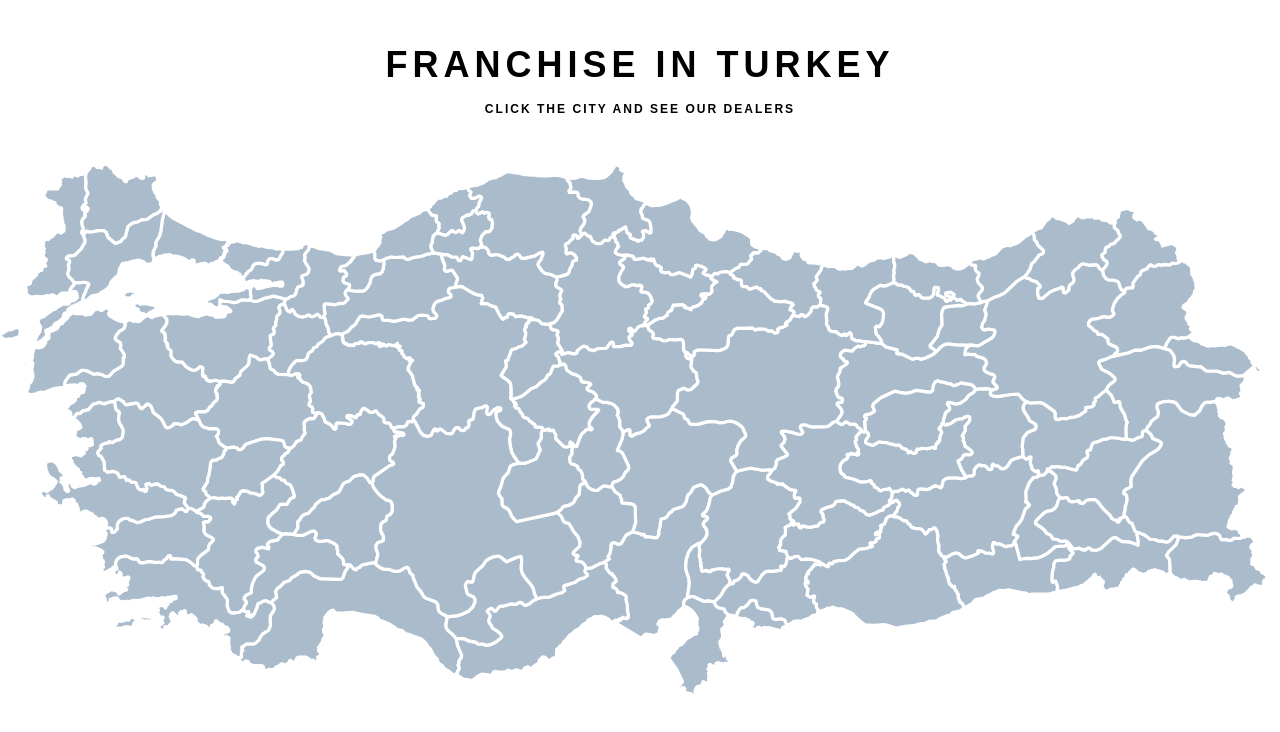
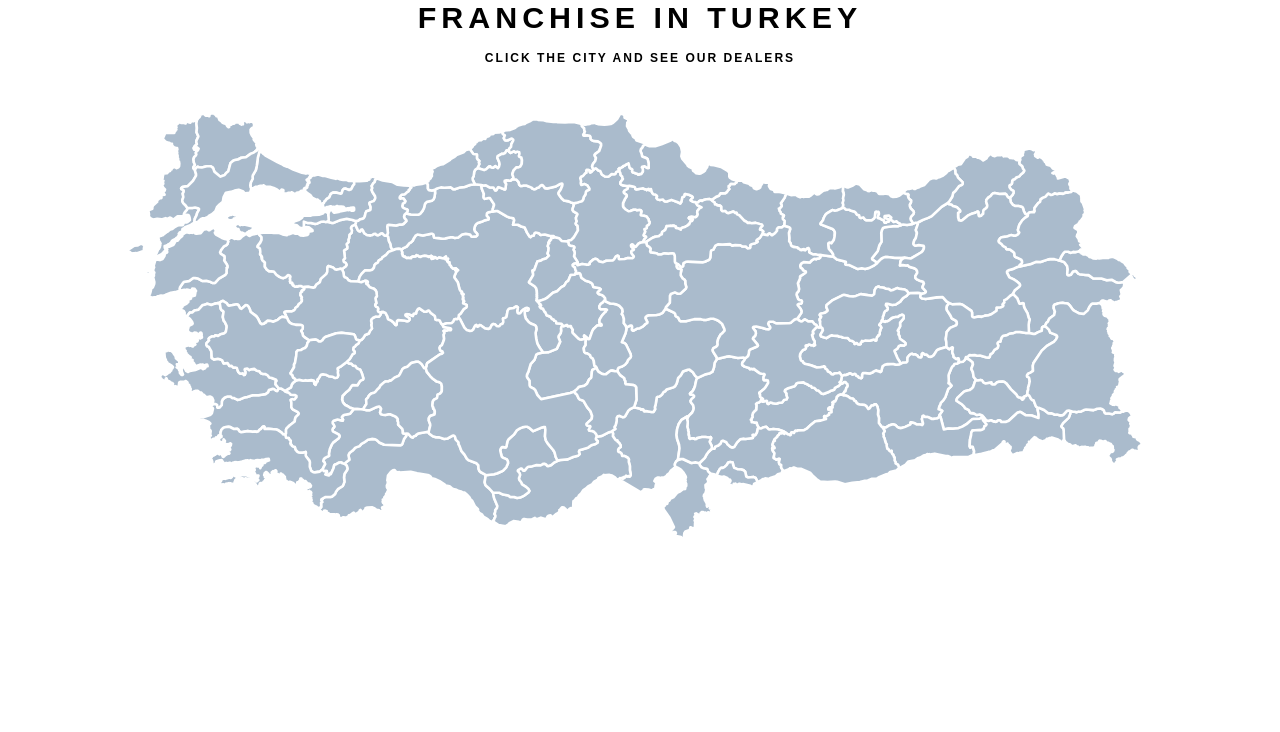
Before and after one commit to azadyildiz/franchise-in-turkey, a plain HTML site: page index.html in a window 1280 px wide. Drawn offline with Linux system fonts and the light colour scheme.

Commit message:
FIXED: Visual improvements.

```diff
--- a/style.css
+++ b/style.css
@@ -8,7 +8,7 @@ body{
     display: flex;
     flex-direction: column;
     flex-wrap: nowrap;
-    height: 100vh;
+    height: auto;
     width: 100%;
     align-items: center;
     justify-content: center;
@@ -16,6 +16,7 @@ body{
     font-size: 18px;
 }
 h1{
+    font-size: 1.9rem;
     font-weight: 900;
     letter-spacing: 5px;
     margin-bottom: 1rem;
@@ -24,6 +25,9 @@ h1{
 h6{
     margin-bottom: 3rem;
     letter-spacing: 2px;
+}
+svg{
+    width: 80%;
 }
 
 svg path:hover{
```
